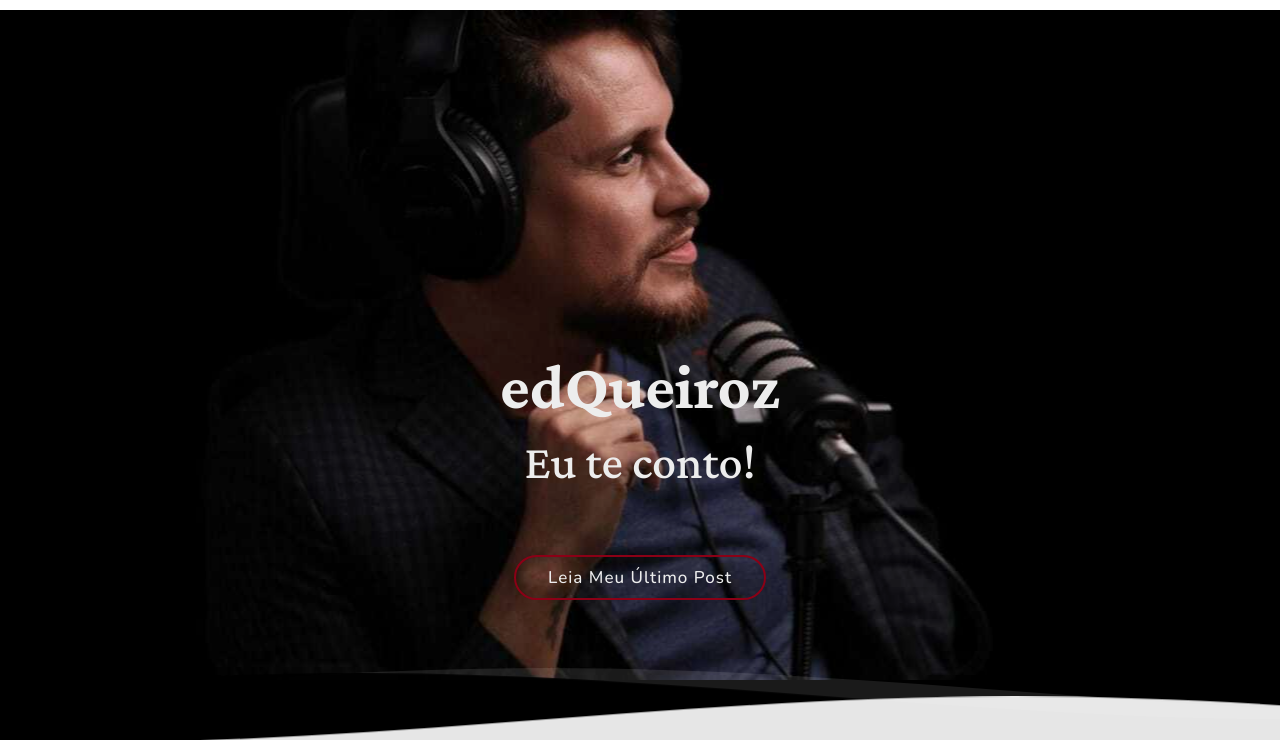
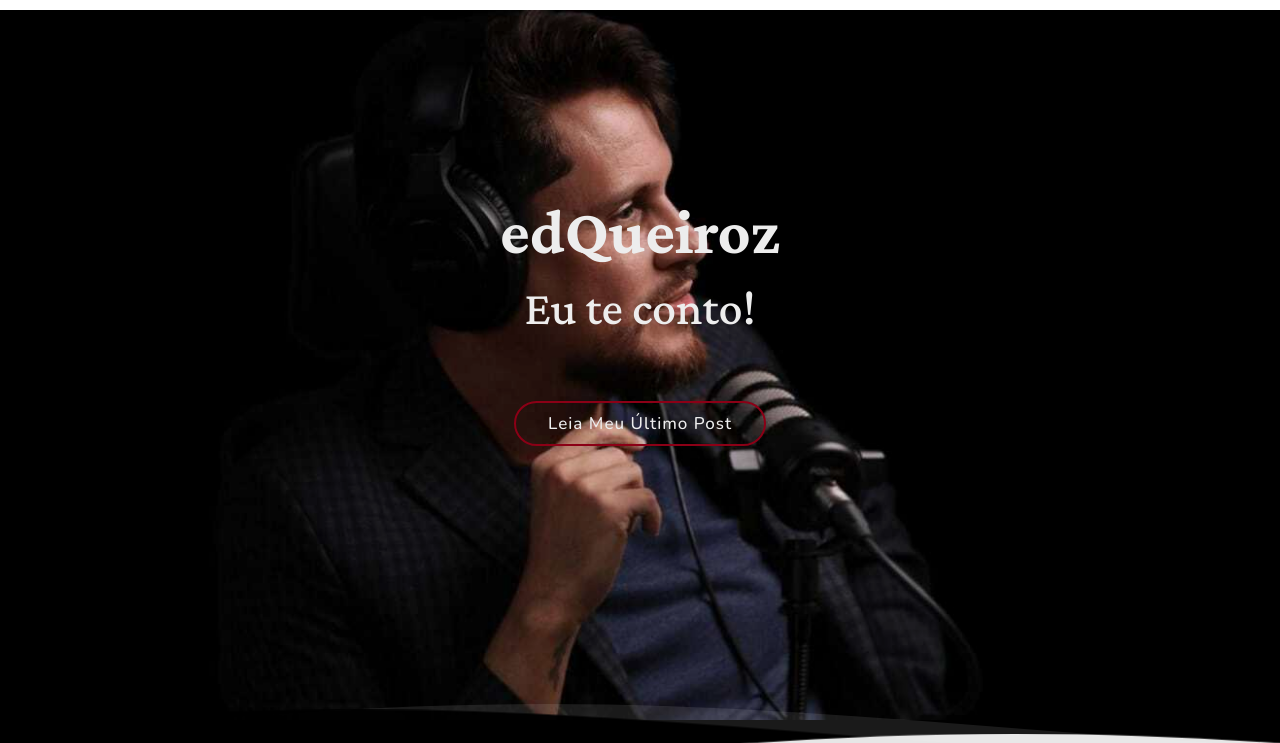
Before and after one commit to cassiaqueiroz/ed-queiroz, a plain HTML site: page index.html in a window 1280 px wide. Shown: the part 60-803 px from the top of the page. Drawn offline with nearby package versions, Linux system fonts and the light colour scheme.

Commit message:
melhorei hero e codigo html com solar

```diff
--- a/assets/css/style.css
+++ b/assets/css/style.css
@@ -316,12 +316,12 @@ h1 {
 
 #hero .carousel-container {
   display: flex;
-  justify-content:end;
+  justify-content:center;
   align-items: center;
   flex-direction: column;
   text-align: center;
   position: relative;
-  height: 85vh;
+  height: 90vh;
   width: 100%;
 
 }
@@ -355,12 +355,13 @@ h1 {
   position: relative;
   background-image: url("../img/hero.jpeg");
   background-repeat: no-repeat;
-  height: 85vh;
+  height: 90vh;
   width: 100%;
   margin: 0;
   padding: 0;
   background-position: center bottom;
   opacity: 0.93;
+  background-size: cover;
 }
 
 #hero .carousel-item::before {
@@ -369,7 +370,7 @@ h1 {
   top: 0;
   left: 0;
   width: 100%;
-  height: 85vh;
+  height: 90vh;
   background-color: linear-gradient(to bottom, rgba(0, 0, 0, 0) 50%, rgba(0, 0, 0, 0.45) 100%);
   z-index: -1;
 }
--- a/index.html
+++ b/index.html
@@ -381,7 +381,7 @@
           <!-- You can delete the links only if you purchased the pro version. -->
           <!-- Licensing information: https://bootstrapmade.com/license/ -->
           <!-- Purchase the pro version with working PHP/AJAX contact form: https://bootstrapmade.com/presento-bootstrap-corporate-template/ -->
-          Desenvolvido por <a href=""></a>Cássia Queiroz.
+          Desenvolvido por <a>Cássia Queiroz</a>.
         </div>
       </div>
     </div>
```
